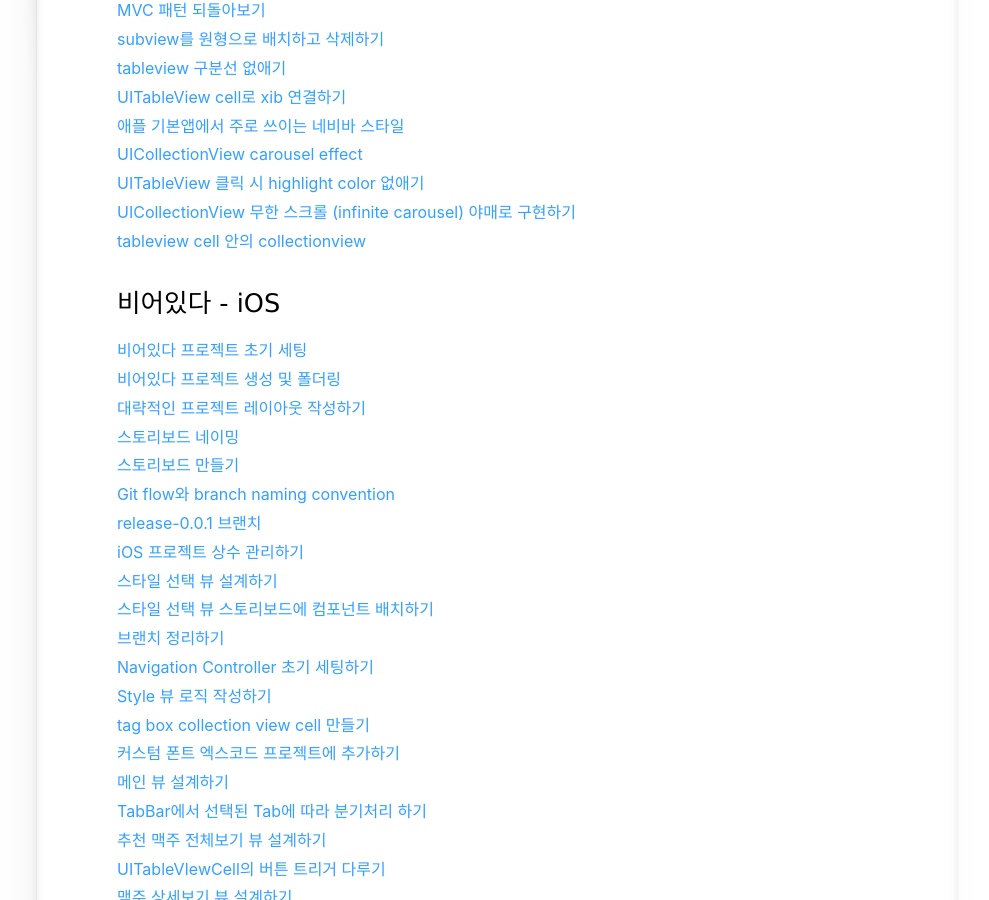
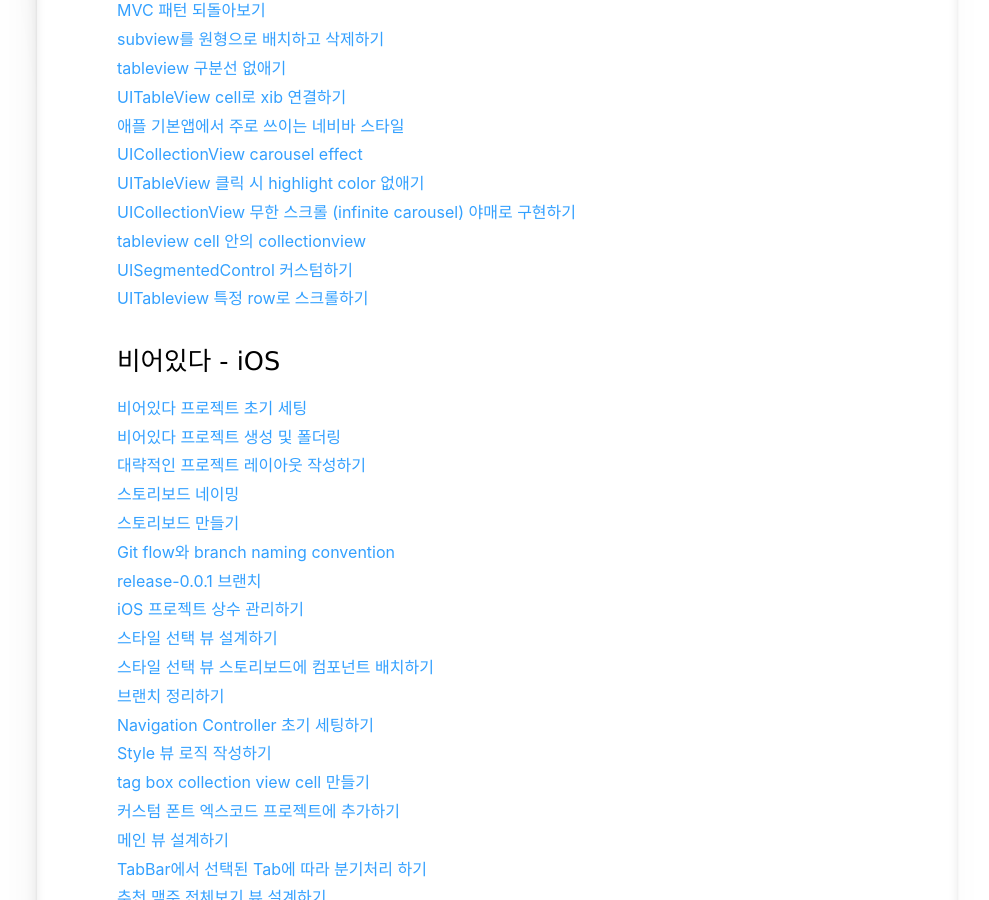
Before and after one commit to jeongchoyi/jeongchoyi.github.io, a Jekyll site: the page built from devpost/index.html, in a window 1280 px wide and 900 px high, scrolled down 820 px. Shown: the whole window, without its empty margins (143-1132 px from the left). Built offline with Jekyll 4.4.1, drawn with Linux system fonts in a browser that asks for light colours; some web fonts are replaced.

Commit message:
add links

```diff
--- a/devpost/index.html
+++ b/devpost/index.html
@@ -36,6 +36,8 @@ title: choyi
 <a href="https://iamcho2.github.io/2020/11/27/remove-highlight-color-of-uitableviewcell">UITableView 클릭 시 highlight color 없애기</a><br>
 <a href="https://iamcho2.github.io/2020/11/29/infinite-carousel-uicollectionview">UICollectionView 무한 스크롤 (infinite carousel) 야매로 구현하기</a><br>
 <a href="https://iamcho2.github.io/2021/05/17/pass-data-with-collectionview-inside-tableview">tableview cell 안의 collectionview</a><br>
+<a href="https://iamcho2.github.io/2021/05/18/custom-uisegmentedcontrol">UISegmentedControl 커스텀하기</a><br>
+<a href="https://iamcho2.github.io/2021/05/19/uitableview-scroll-to-specific-row">UITableview 특정 row로 스크롤하기</a><br>
 
 <h3>비어있다 - iOS</h3>
 <a href="https://iamcho2.github.io/2021/03/13/beer-itda-setting">비어있다 프로젝트 초기 세팅</a><br>
```
